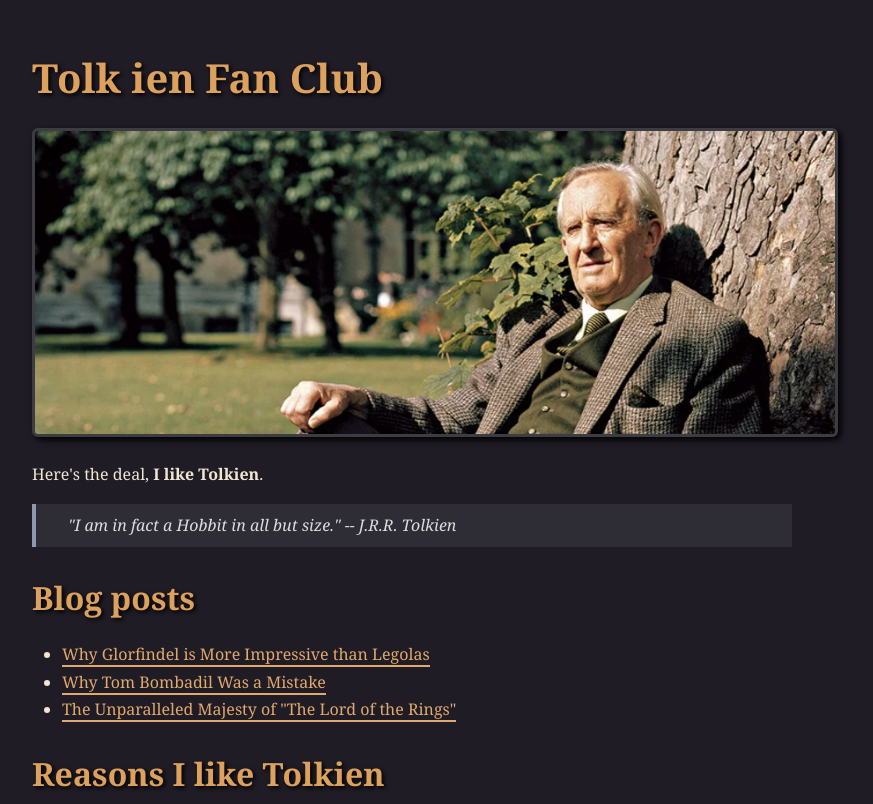
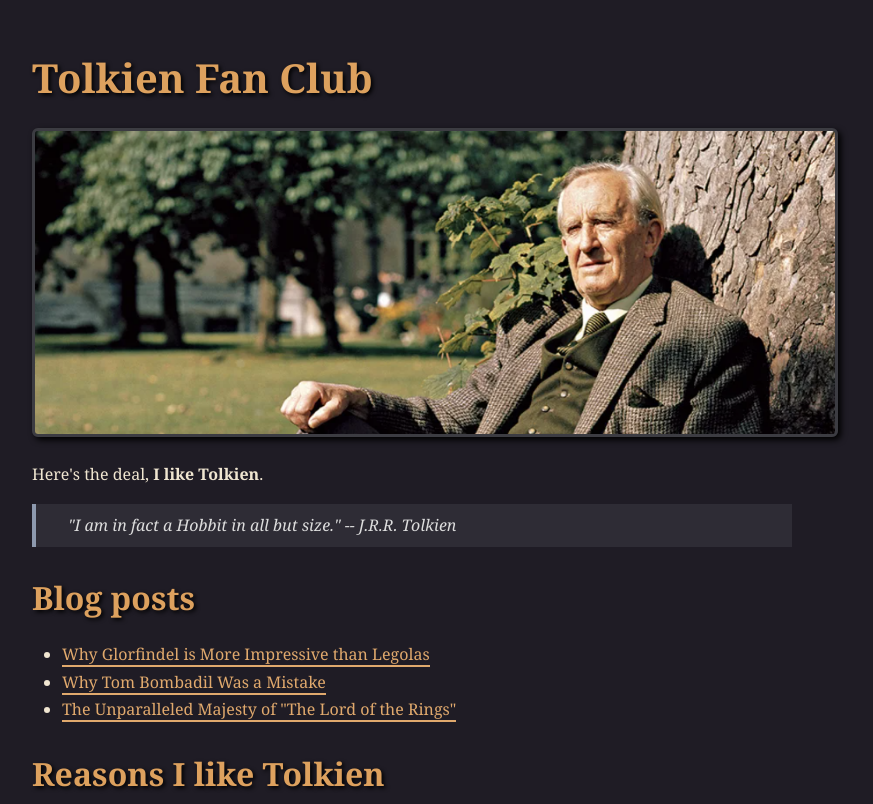
Before and after one commit to esnupi-scary/statsitegen, a plain HTML site: page docs/index.html in a window 1280 px wide. Shown: the top 804 px of the page, without its empty margins (208-1081 px from the left). Drawn offline with Linux system fonts and the light colour scheme.

Commit message:
fixed forced redeploy

```diff
--- a/docs/index.html
+++ b/docs/index.html
@@ -8,7 +8,7 @@
   </head>
 
   <body>
-    <article><div><h1>Tolk ien Fan Club</h1><p><img src="/statsitegen/images/tolkien.png" alt="JRR Tolkien sitting"></img></p><p>Here's the deal, <b>I like Tolkien</b>.</p><blockquote>"I am in fact a Hobbit in all but size."  -- J.R.R. Tolkien </blockquote><h2>Blog posts</h2><ul><li><a href="/statsitegen/blog/glorfindel">Why Glorfindel is More Impressive than Legolas</a></li><li><a href="/statsitegen/blog/tom">Why Tom Bombadil Was a Mistake</a></li><li><a href="/statsitegen/blog/majesty">The Unparalleled Majesty of "The Lord of the Rings"</a></li></ul><h2>Reasons I like Tolkien</h2><ul><li>You can spend years studying the legendarium and still not understand its depths</li><li>It can be enjoyed by children and adults alike</li><li>Disney <i>didn't ruin it</i> (okay, but Amazon might have)</li><li>It created an entirely new genre of fantasy</li></ul><h2>My favorite characters (in order)</h2><ol><li>Gandalf</li><li>Bilbo</li><li>Sam</li><li>Glorfindel</li><li>Galadriel</li><li>Elrond</li><li>Thorin</li><li>Sauron</li><li>Aragorn</li></ol><p>Here's what <code>elflang</code> looks like (the perfect coding language):</p><pre><code>func main(){
+    <article><div><h1>Tolkien Fan Club</h1><p><img src="/statsitegen/images/tolkien.png" alt="JRR Tolkien sitting"></img></p><p>Here's the deal, <b>I like Tolkien</b>.</p><blockquote>"I am in fact a Hobbit in all but size."  -- J.R.R. Tolkien </blockquote><h2>Blog posts</h2><ul><li><a href="/statsitegen/blog/glorfindel">Why Glorfindel is More Impressive than Legolas</a></li><li><a href="/statsitegen/blog/tom">Why Tom Bombadil Was a Mistake</a></li><li><a href="/statsitegen/blog/majesty">The Unparalleled Majesty of "The Lord of the Rings"</a></li></ul><h2>Reasons I like Tolkien</h2><ul><li>You can spend years studying the legendarium and still not understand its depths</li><li>It can be enjoyed by children and adults alike</li><li>Disney <i>didn't ruin it</i> (okay, but Amazon might have)</li><li>It created an entirely new genre of fantasy</li></ul><h2>My favorite characters (in order)</h2><ol><li>Gandalf</li><li>Bilbo</li><li>Sam</li><li>Glorfindel</li><li>Galadriel</li><li>Elrond</li><li>Thorin</li><li>Sauron</li><li>Aragorn</li></ol><p>Here's what <code>elflang</code> looks like (the perfect coding language):</p><pre><code>func main(){
     fmt.Println("Aiya, Ambar!")
 }
 </code></pre><p>Want to get in touch? <a href="/statsitegen/contact">Contact me here</a>.</p><p>This site was generated with a custom-built <a href="https://www.boot.dev/courses/build-static-site-generator-python">static site generator</a> from the course on <a href="https://www.boot.dev">Boot.dev</a>.</p></div></article>
```
